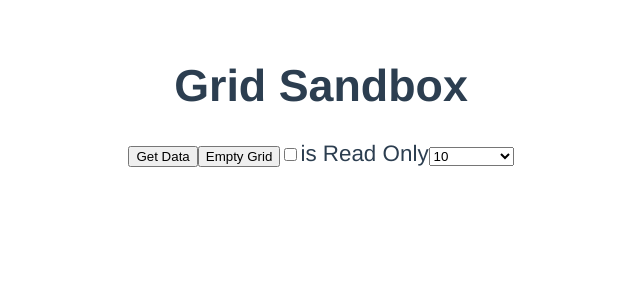
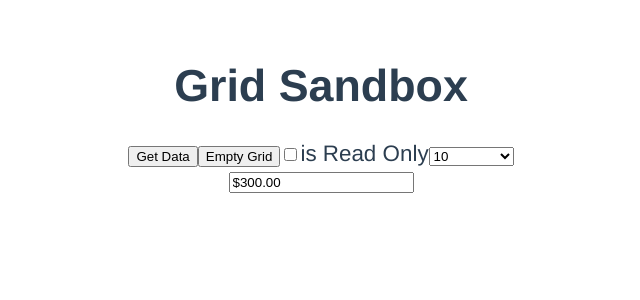
Before and after one commit to Polychlorobenzene/grid-sandbox, a Vue app: page / in a window 1280 px wide. Shown: the top 300 px of the page, without its empty margins (319-959 px from the left). Built offline with nearby package versions, Linux system fonts and the light colour scheme.

Commit message:
Prototype Currency Input

```diff
--- a/src/components/HelloGrid.vue
+++ b/src/components/HelloGrid.vue
@@ -28,6 +28,12 @@
             @record-added="addRecord"
             @records-deleted="deleteRecords"
         />
+        <currency-input
+            :amount="amount"
+            @data-changed="textChanged"
+            id="textCurrency"
+            :isDisabled="isReadOnly"
+        />
     </div>
 </template>
 
@@ -35,12 +41,14 @@
     import { Component, Vue } from "vue-property-decorator"
 
     import grid from "./grid.vue"
+    import CurrencyInput from "./currencyInput.vue"
     import periodicTable from "../assets/periodicTable.json"
     import ColumnMetadata from "../models/ColumnMetadata"
 
     @Component({
         components: {
-            grid
+            grid,
+            CurrencyInput
         }
     })
     export default class HelloGrid extends Vue {
@@ -52,6 +60,7 @@
         rowIdentifier = "Atomic_Number"
         recordsPerPage = 10
         isReadOnly = false
+        amount = 300
 
         //functions
         getData() {
@@ -90,6 +99,9 @@
             //alert("Record Added:" + JSON.stringify(record))
             //this.gridData.splice(0, 0, record)
         }
+        textChanged(value: number) {
+            this.amount = value
+        }
     }
 </script>
 
--- /dev/null
+++ b/src/components/currencyInput.vue
@@ -0,0 +1,58 @@
+<template>
+    <div v-if="!isDisabled">
+        <input
+            v-if="isEditing"
+            :id="id"
+            v-model="numericValue"
+            @blur="dataChanged"
+        />
+        <input v-else :id="id" v-model="value" @click="isEditing = true" />
+    </div>
+    <div v-else>
+        <input :id="id" disabled :value="value" />
+    </div>
+</template>
+<script lang="ts">
+    import { Component, Emit, Prop, Vue } from "vue-property-decorator"
+
+    @Component
+    export default class CurrencyInput extends Vue {
+        @Prop() amount!: number
+        @Prop() currencyFilterName: string | undefined
+        @Prop() id!: string
+        @Prop() isDisabled: boolean | undefined
+        isEditing = false
+        numericValue = 0
+        formattedValue = 0
+        @Emit("data-changed")
+        dataChanged() {
+            this.formattedValue = this.numericValue
+            this.isEditing = false
+            return this.numericValue
+        }
+        //computed
+        get value(): string {
+            if (
+                this.currencyFilterName &&
+                this.$options &&
+                this.$options.filters &&
+                this.$options.filters[this.currencyFilterName]
+            ) {
+                const response = this.$options.filters[this.currencyFilterName](
+                    this.amount
+                )
+                return response
+            } else {
+                const currencyFormatter = new Intl.NumberFormat("en-US", {
+                    style: "currency",
+                    currency: "USD"
+                })
+                const response = currencyFormatter.format(this.amount)
+                return response
+            }
+        }
+        mounted() {
+            this.numericValue = this.amount
+        }
+    }
+</script>
```
